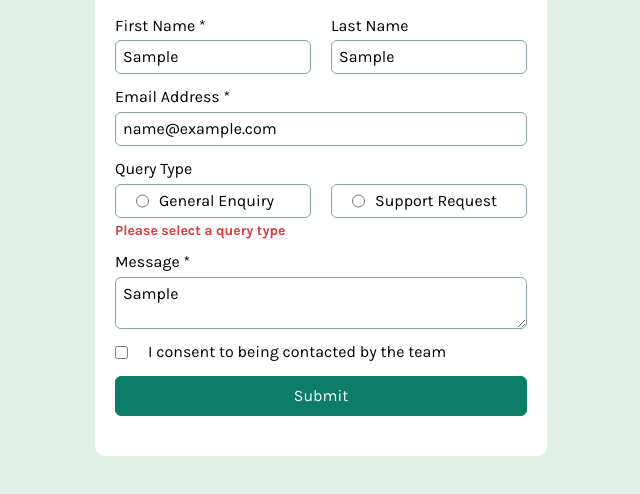
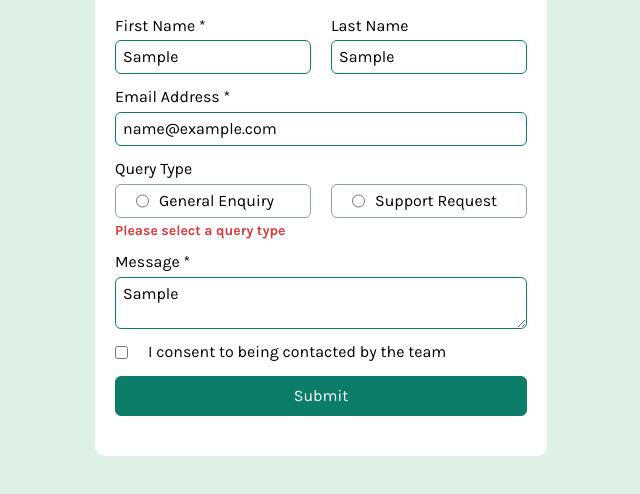
Before and after one commit to sebastianchinga/validacion-formulario, a plain HTML site: page index.html in a window 1280 px wide. Both pictures are taken after typing "Sample", "Sample", "name@example.com", "Sample" into the empty fields and a click on the input "Submit". Shown: the part 202-696 px from the top of the page, without its empty margins (319-959 px from the left). Drawn offline with Linux system fonts and the light colour scheme.

Commit message:
Optimizando codigo

```diff
--- a/build/js/app.js
+++ b/build/js/app.js
@@ -19,46 +19,54 @@ function validarFormulario() {
 }
 
 function validarNombre() {
-    const inputNombre = document.querySelector('#nombre').value;
+    const inputNombre = document.querySelector('#nombre');
     const span = document.querySelector('#span-nombre');
-    if (!inputNombre) {
+    if (!inputNombre.value) {
+        inputNombre.classList.add('formulario__input--error')
         span.classList.add('span-block');
     } else {
         span.classList.remove('span-block');
+        inputNombre.classList.remove('formulario__input--error')
+        inputNombre.classList.add('formulario__input--exito')
     }
 }
 
 function validarApellido() {
-    const inputApellido = document.querySelector('#apellido').value;
+    const inputApellido = document.querySelector('#apellido');
     const span = document.querySelector('#span-apellido');
-    if (!inputApellido) {
+    if (!inputApellido.value) {
+        inputApellido.classList.add('formulario__input--error')
         span.classList.add('span-block');
     } else {
         span.classList.remove('span-block');
+        inputApellido.classList.remove('formulario__input--error')
+        inputApellido.classList.add('formulario__input--exito')
     }
 }
 
 function validarEmail() {
-    const inputEmail = document.querySelector('#email').value;
+    const inputEmail = document.querySelector('#email');
     const span = document.querySelector('#span-email');
-    if (!inputEmail) {
+    if (!inputEmail.value) {
+        inputEmail.classList.add('formulario__input--error')
         span.classList.add('span-block');
     } else {
         span.classList.remove('span-block');
+        inputEmail.classList.remove('formulario__input--error')
+        inputEmail.classList.add('formulario__input--exito')
     }
 }
 
 function validarQuery() {
     const span = document.querySelector('#span-query');
-    let s = "no"
+    let s = false
     for (let index = 0; index<document.formp.query.length; index++) {
         if (document.formp.query[index].checked) {
-            // console.log("Marcó "+document.formp.query[index].value);
-            s = "si";
+            s = true;
         }
 
     }
-    if (s == "no") {
+    if (!s) {
         span.classList.add('span-block');
     } else {
         span.classList.remove('span-block');
@@ -66,11 +74,14 @@ function validarQuery() {
 }
 
 function validarMensaje() {
-    const inputMensaje = document.querySelector('#mensaje').value;
+    const inputMensaje = document.querySelector('#mensaje');
     const span = document.querySelector('#span-mensaje');
-    if (!inputMensaje) {
-        span.classList.add('span-block');
+    if (!inputMensaje.value) {
+        inputMensaje.classList.add('formulario__input--error')
+        span.classList.add('span-block')
     } else {
         span.classList.remove('span-block');
+        inputMensaje.classList.remove('formulario__input--error')
+        inputMensaje.classList.add('formulario__input--exito')
     }
 }
```
Also changed, not shown: index.html (+0 -11 lines).
